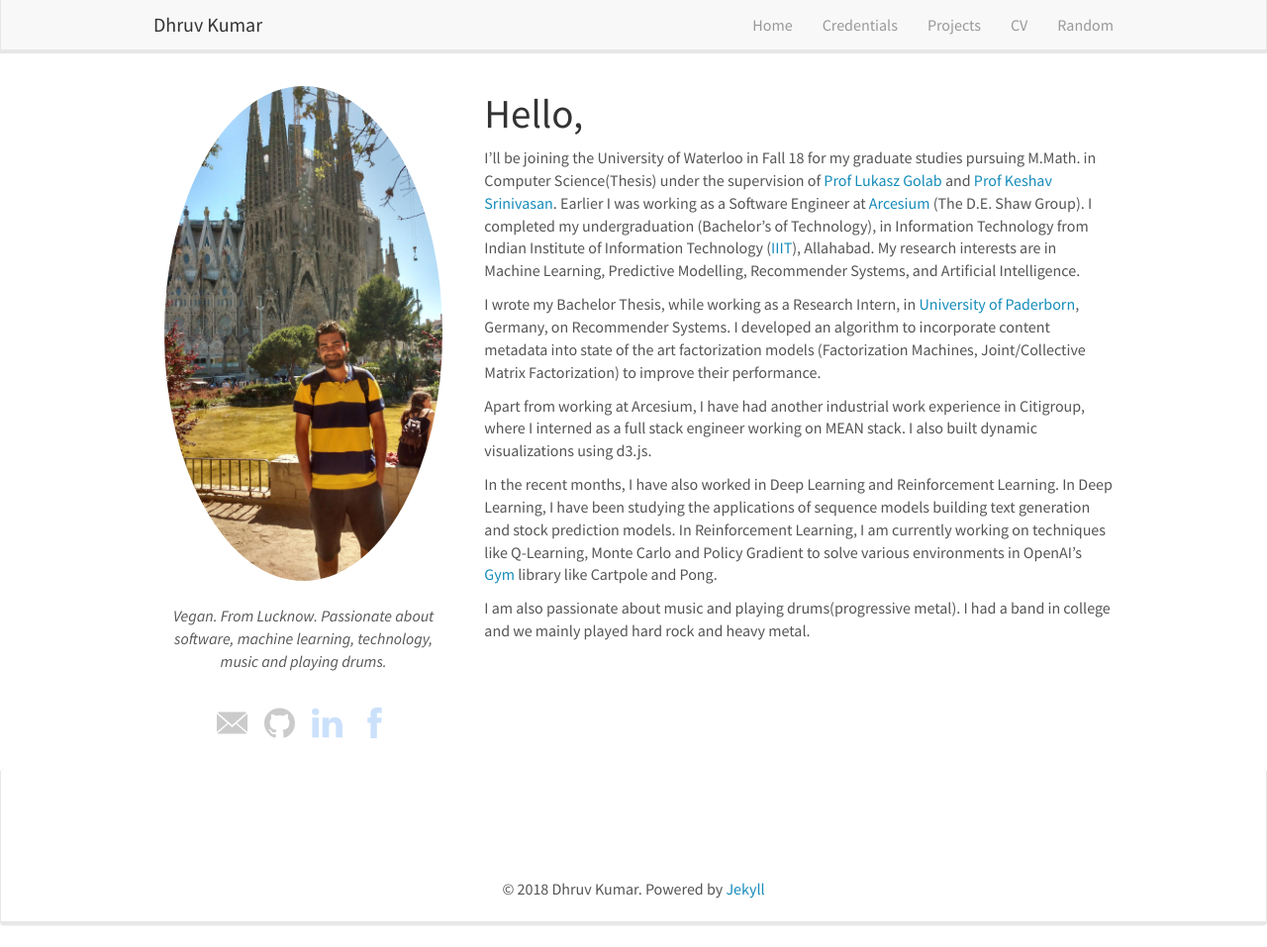
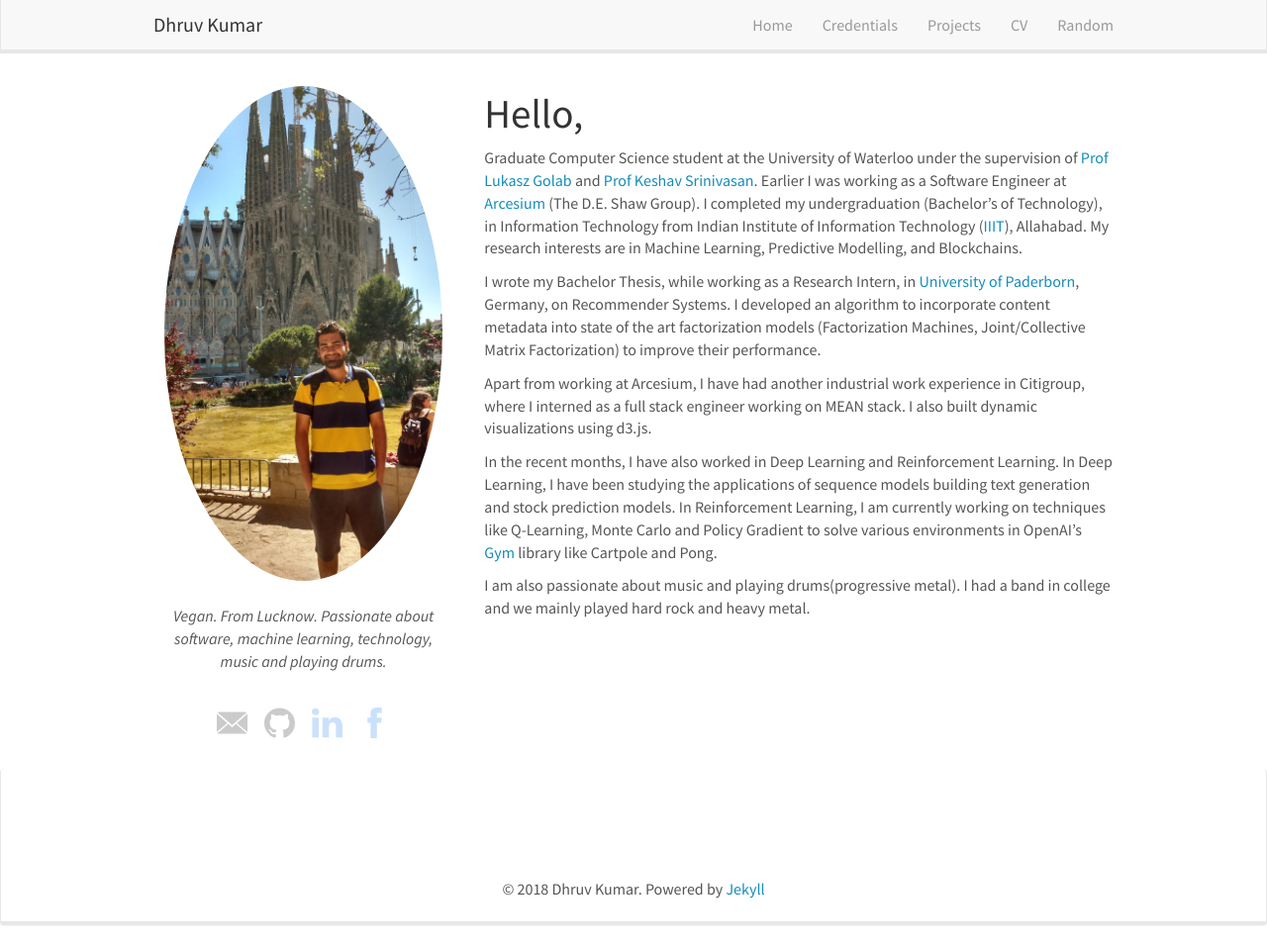
Before and after one commit to ddhruvkr/ddhruvkr.github.io, a Jekyll site: the page built from _pages/home.md, in a window 1280 px wide and 957 px high. Shown: the whole window at 99% size. Built offline with Jekyll 4.4.1, drawn with Linux system fonts in a browser that asks for light colours; nearby versions of some CDN libraries.

```diff
--- a/_data/education.yml
+++ b/_data/education.yml
@@ -1,2 +1,5 @@
+- name: University of Waterloo
+  info: Master of Mathematics, M. Math.(Thesis), Computer Science (2018 - Present)
+
 - name: Indian Institute of Information Technology, Allahabad
   info: Bachelor of Technology(Hons.), Information Technology (2012 - 2016)
--- a/_pages/home.md
+++ b/_pages/home.md
@@ -6,8 +6,8 @@ sitemap: false
 permalink: /
 ---
 
-<p>I'll be joining the University of Waterloo in Fall 18 for my graduate studies pursuing M.Math. in Computer Science(Thesis) under the supervision of [Prof Lukasz Golab](http://www.engineering.uwaterloo.ca/~lgolab/) and [Prof Keshav Srinivasan](http://blizzard.cs.uwaterloo.ca/keshav/). Earlier I was working as a Software Engineer at [Arcesium](http://www.arcesium.com/) (The D.E. Shaw Group).
-I completed my undergraduation (Bachelor's of Technology), in Information Technology from Indian Institute of Information Technology ([IIIT](http://iiita.ac.in/)), Allahabad. My research interests are in Machine Learning, Predictive Modelling, Recommender Systems, and Artificial Intelligence.</p>
+<p>Graduate Computer Science student at the University of Waterloo under the supervision of [Prof Lukasz Golab](http://www.engineering.uwaterloo.ca/~lgolab/) and [Prof Keshav Srinivasan](http://blizzard.cs.uwaterloo.ca/keshav/). Earlier I was working as a Software Engineer at [Arcesium](http://www.arcesium.com/) (The D.E. Shaw Group).
+I completed my undergraduation (Bachelor's of Technology), in Information Technology from Indian Institute of Information Technology ([IIIT](http://iiita.ac.in/)), Allahabad. My research interests are in Machine Learning, Predictive Modelling, and Blockchains.</p>
 <p>I wrote my Bachelor Thesis, while working as a Research Intern, in [University of Paderborn](https://www.uni-paderborn.de/en/university/), Germany, on Recommender Systems. I developed an algorithm to incorporate content metadata into state of the art factorization models (Factorization Machines, Joint/Collective Matrix Factorization) to improve their performance.</p>
 <p>Apart from working at Arcesium, I have had another industrial work experience in Citigroup, where I interned as a full stack engineer working on MEAN stack. I also built dynamic visualizations using d3.js.</p>
 <p>In the recent months, I have also worked in Deep Learning and Reinforcement Learning. In Deep Learning, I have been studying the applications of sequence models building text generation and stock prediction models. In Reinforcement Learning, I am currently working on techniques like Q-Learning, Monte Carlo and Policy Gradient to solve various environments in OpenAI's [Gym](https://github.com/openai/gym) library like Cartpole and Pong.</p>
```
